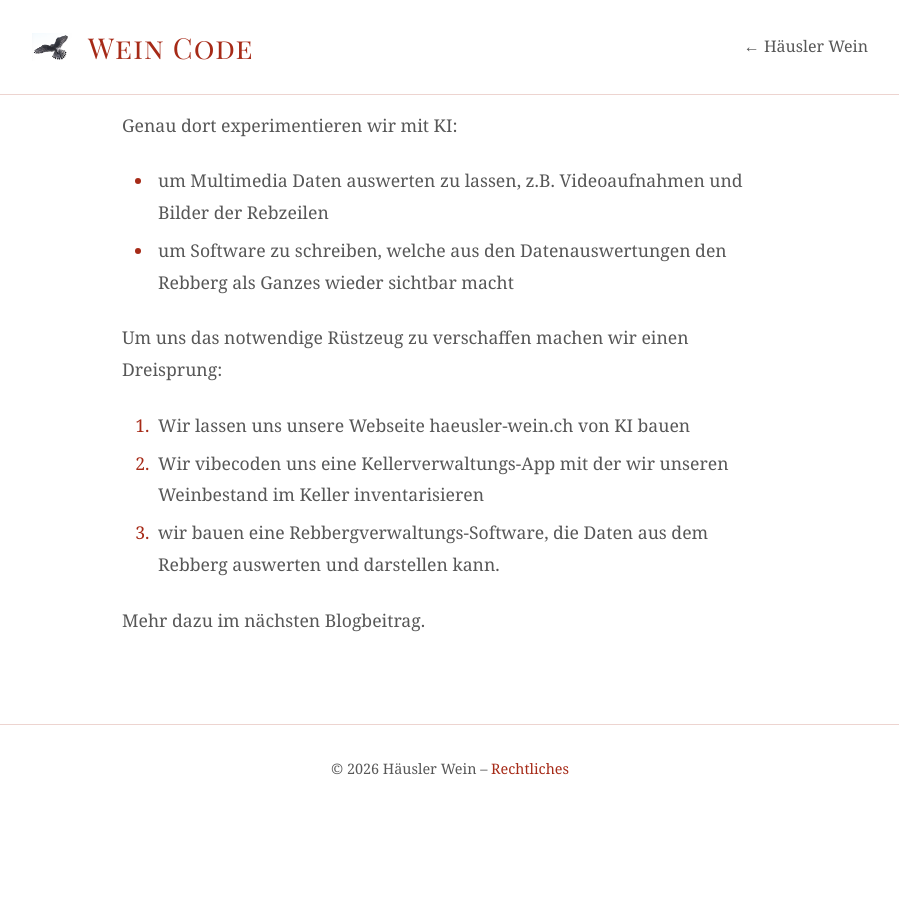
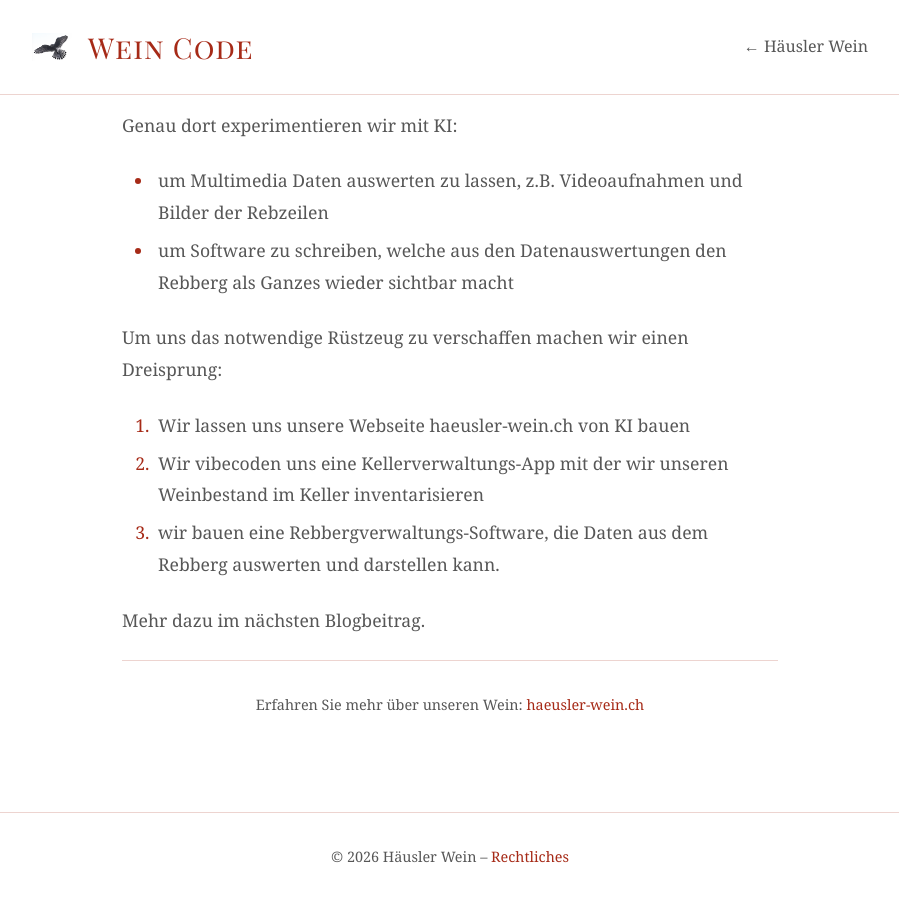
Before and after one commit to github-rha/blog.haeusler-wein, a Jekyll site: the page built from _posts/2026-05-08-willkommen.md, in a window 1280 px wide and 900 px high, scrolled down 1225 px. Shown: the whole window, without its empty margins (190-1089 px from the left). Built offline with Jekyll 4.4.1, drawn with Linux system fonts in a browser that asks for light colours; before the commit the page ends 2037 px from its top, so only the background shows below that.

Commit message:
Add wine CTA footer to post layout
Appends a link to haeusler-wein.ch at the end of every post, once in the
layout rather than per file.

```diff
--- a/_layouts/post.html
+++ b/_layouts/post.html
@@ -10,4 +10,8 @@ layout: default
     <div class="post-content">
         {{ content }}
     </div>
+
+    <footer class="post-cta">
+        <p>Erfahren Sie mehr über unseren Wein: <a href="https://haeusler-wein.ch/#wein">haeusler-wein.ch</a></p>
+    </footer>
 </article>
```
